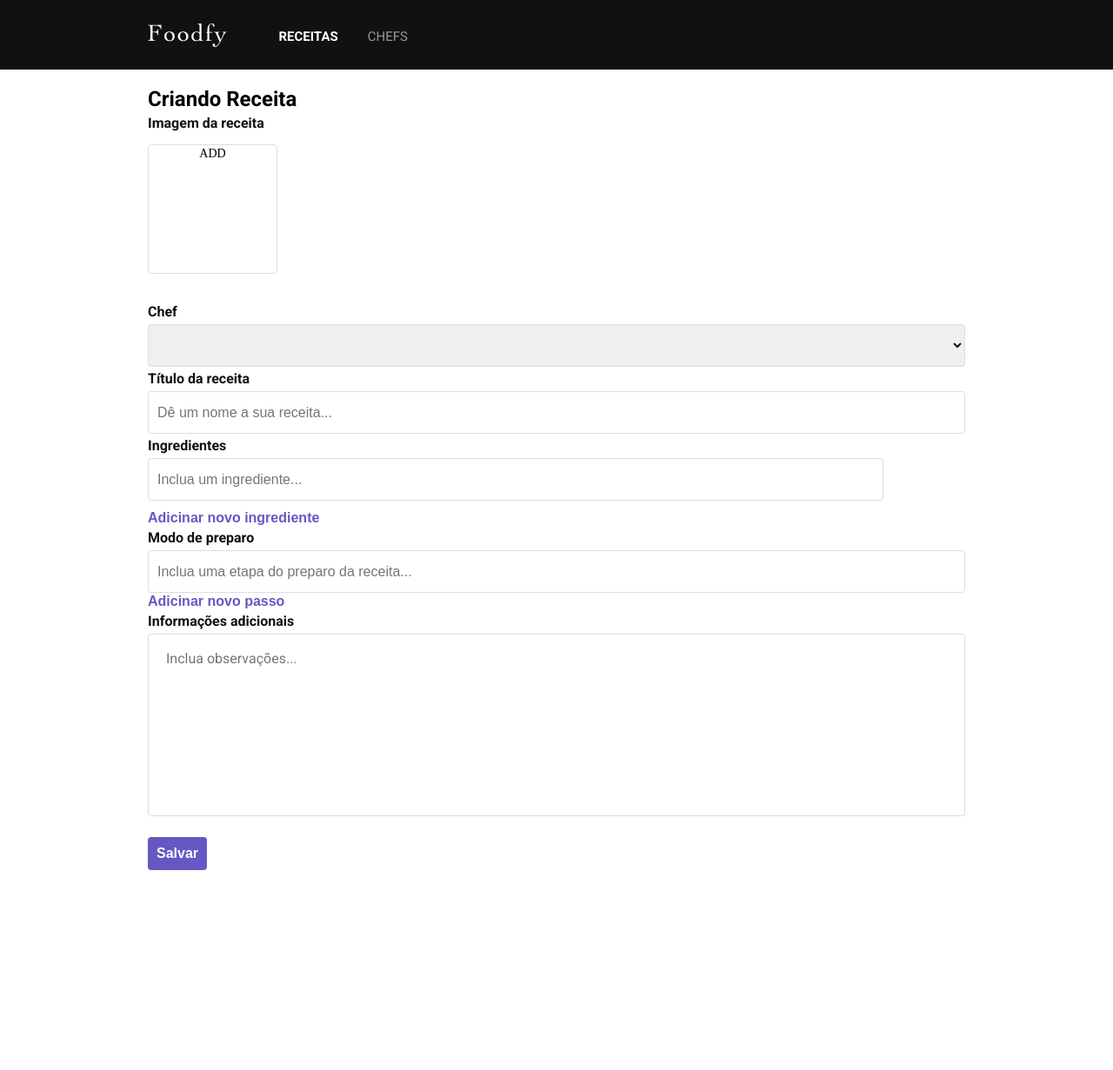
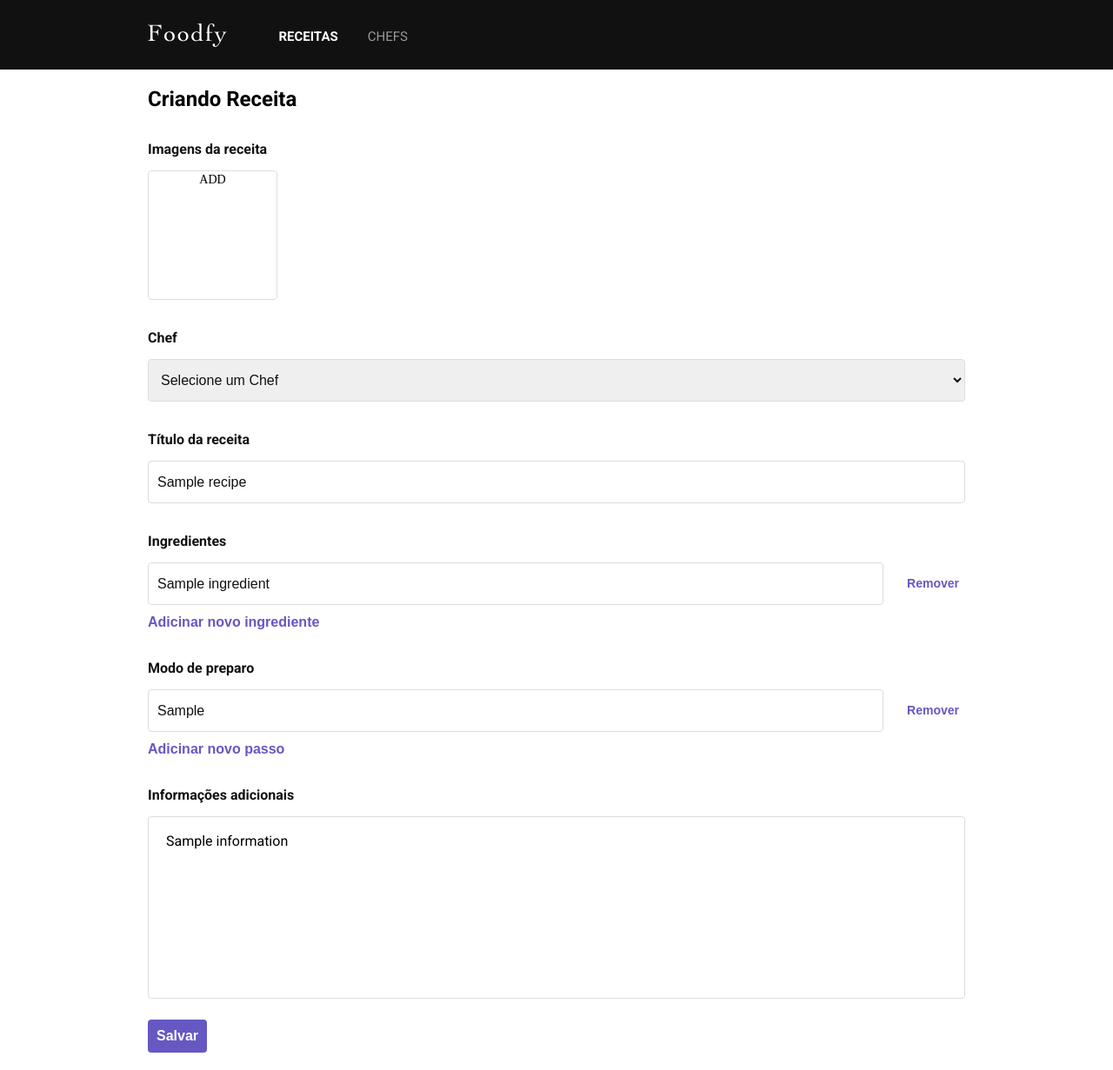
Before and after one commit to drigosantos81/foodFy, a Node server app: template src/app/pages/admin/recipes/criar.html in a window 1280 px wide. Shown: the whole page at 87% size. Before the commit the page ends 1001 px from the top, so only its background shows below. Run offline with Node 20, Linux system fonts and the light colour scheme; the template is opened without the code that fills it: most values are stand-ins (such as "Sample title", 1, 10 or a date in 2020); lists and menus that the app fills with data are empty.

Commit message:
Fixed: layout do cadastro de nova receita

```diff
--- a/src/app/pages/admin/recipes/campos.html
+++ b/src/app/pages/admin/recipes/campos.html
@@ -33,7 +33,7 @@
 </div>
 
 <div class="sub-titulos-edit">
-    <div>Chef</div>
+    <div class="rotulo">Chef</div>
     <div>
         <select name="chef" id="">
             {% for chef in chefName %}
--- a/src/app/pages/admin/recipes/criar.html
+++ b/src/app/pages/admin/recipes/criar.html
@@ -1,13 +1,12 @@
 {% extends "admin/layout.html" %}
 
 {% block content %}
-
     <form class="card" method="POST" action="/admin/recipes" enctype="multipart/form-data">
         <section class="details">
             <h3>Criando Receita</h3>
 
             <div class="sub-titulos-edit">
-            <div>Imagem da receita</div>
+                <div class="rotulo">Imagens da receita</div>
                 <div class="images-load">
                     <div id="photos-upload">
                         <input
@@ -24,15 +23,28 @@
                         </div>
                     </div>
                     <div id="photos-preview">
+                        {% if files %}
+                            {% for image in files %}
+                                <div class="photo" id="{{image.id}}">
+                                    <img src="{{image.src}}" alt="{{image.name}}">
+                                    <i class="material-icons"
+                                        onclick="PhotosUpload.removedOldPhoto(event)"
+                                    >close
+                                    </i>
+                                </div>
+                            {% endfor %}
+                            <input type="hidden" name="removed_files">
+                        {% endif %}
                     </div>
                 </div>
             </div>
 
             <div class="sub-titulos-edit">
-            <div>Chef</div>
+                <div class="rotulo">Chef</div>
                 <div>
                     <select name="chef" id="">
-                    {% for chef in chefSelector %}
+                        <option value="Chef">Selecione um Chef</option>
+                        {% for chef in chefName %}
                             <option
                                 value="{{chef.id}}"
                                 {% if chef.id == recipe.chef_id %}
@@ -46,33 +58,38 @@
             </div>
 
             <div class="sub-titulos-edit">
-            <div>Título da receita</div>
-            <input type="text" name="title" placeholder="Dê um nome a sua receita...">
+                <div class="rotulo">Título da receita</div>
+                <input placeholder="Dígite o título da receita" type="text" name="title" value="{{ recipe.title }}">
             </div>
 
             <div id="ingredientes" class="sub-titulos-edit">
-            <div>Ingredientes</div>
-            <div id="ingrediente">
-                    <input type="text" name="ingredients[]" placeholder="Inclua um ingrediente...">
+                <div class="rotulo">Ingredientes</div>
+                <div id="itemsIngredientes">
+                    <div id="ingrediente" class="ingrediente">
+                        <input id="ingredientField" type="text" name="ingredients[]" placeholder="Digite o novo ingrediente..." value="{{ ingredient }}">
+                        <button type="button" id="del-ingredient" class="del-ingredient" onclick="removeIngredient()">Remover</button>
+                    </div>
                 </div>
             </div>
             <button type="button" class="add-ingredient" onclick="addIngredient()">Adicinar novo ingrediente</button>
 
             <div id="preparos" class="sub-titulos-edit">
-            <div>Modo de preparo</div>
-            <div id="preparo">
-                <input type="text" name="preparation[]" placeholder="Inclua uma etapa do preparo da receita...">
+                <div class="rotulo">Modo de preparo</div>
+                <div id="itemsPreparo">
+                    <div id="preparo" class="preparo">
+                        <input id="prepadoField" type="text" name="preparation[]" placeholder="Inclua uma etapa do preparo da receita..." value="{{ preparation1 }}">
+                        <button type="button" class="del-preparo" onclick="removePreparo()"> Remover</button>
+                    </div>
                 </div>
             </div>
             <button type="button" class="add-preparo" onclick="addPreparo()">Adicinar novo passo</button>
 
             <div class="sub-titulos-edit">
-            <div>Informações adicionais</div>
-            <textarea name="information" id="" cols="1" rows="10" placeholder="Inclua observações..."></textarea>
+                <div class="rotulo">Informações adicionais</div>
+                <textarea name="information" id="" cols="1" rows="10">{{ recipe.information }}</textarea>
             </div>
 
             <button type="submit">Salvar</button>
         </section>
     </form>
-
 {% endblock %}
--- a/src/app/pages/admin/recipes/editar.html
+++ b/src/app/pages/admin/recipes/editar.html
@@ -17,7 +17,9 @@
     </div>
 
     <form id="salva_receita" method="POST" action="/admin/recipes?_method=PUT" enctype="multipart/form-data">
+
         {% include 'admin/recipes/campos.html' %}
+
         <input type="hidden" name="id" value="{{ recipe.id }}">
     </form>
 {% endblock %}
```
Also changed, not shown: src/app/controllers/chefs.js (+29 -14 lines), src/app/controllers/recipes.js (+3 -5 lines), src/app/models/Chefs.js (+28 -0 lines), src/app/pages/admin/chefs/chef.html (+1 -31 lines), src/app/pages/admin/chefs/editar.html (+4 -4 lines), img/imgChefsUploaded/1601294769401-CNH-Rodrigo-Verso.jpg (deleted), 1 other file. Lines whose indentation alone changed are shown as unchanged.
